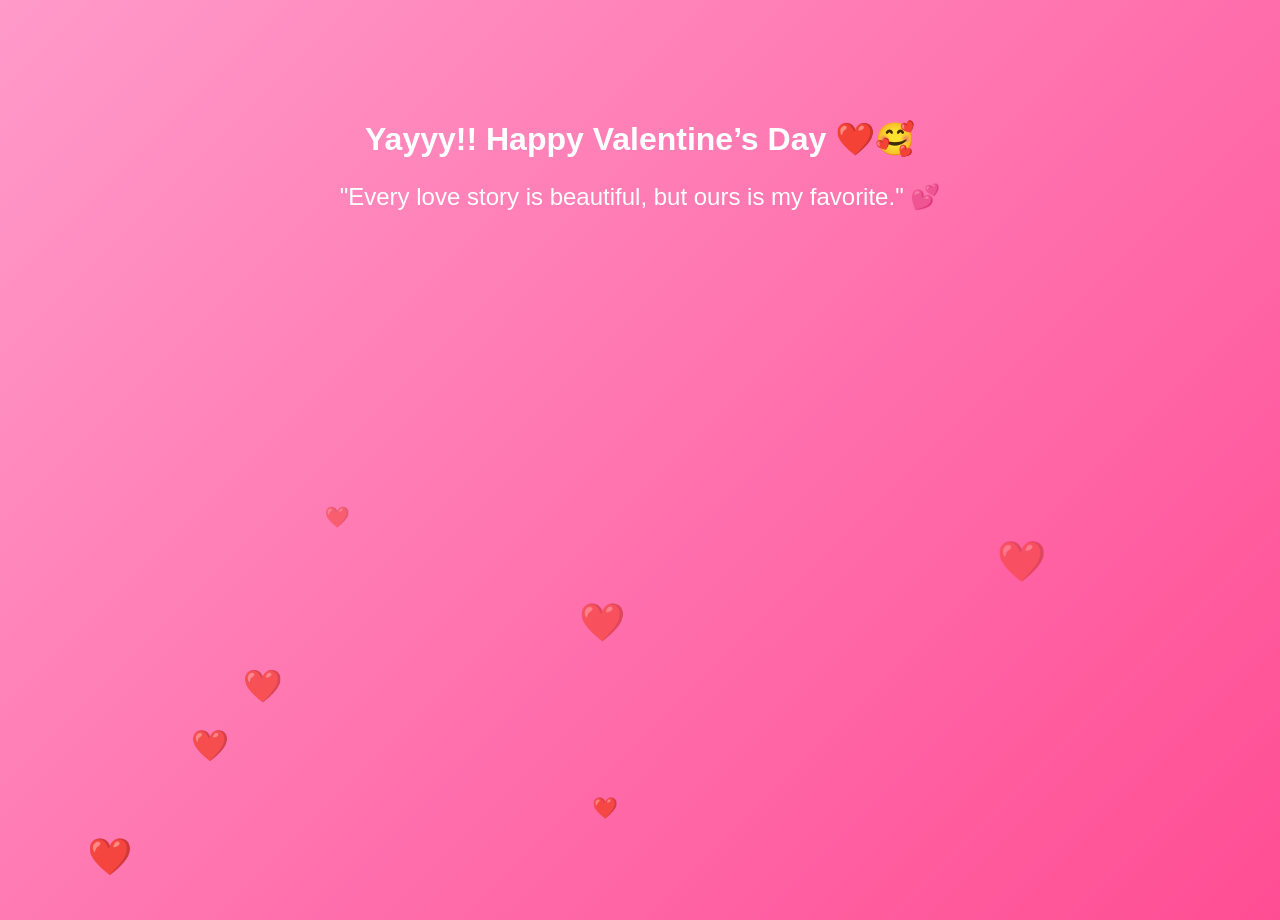
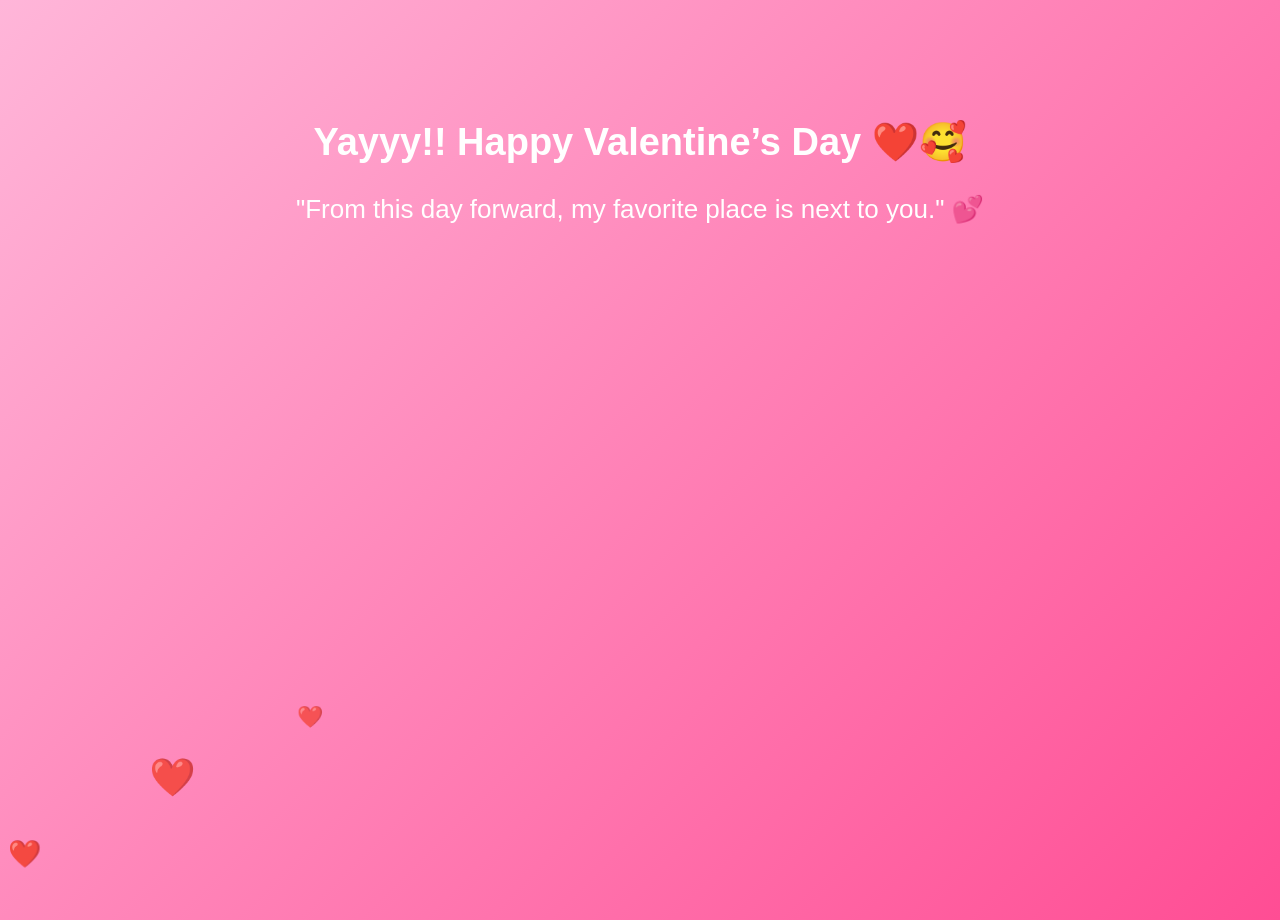
Before and after one commit to anudeepika-cpu/valentine, a plain HTML site: page index.html in a window 1280 px wide. Both pictures are taken after a click on the button "Yes 💖". Drawn offline with Linux system fonts and the light colour scheme.

Commit message:
Update index.html

```diff
--- a/index.html
+++ b/index.html
@@ -10,14 +10,14 @@ body {
   height: 100vh;
   font-family: Arial, sans-serif;
   text-align: center;
-  background: linear-gradient(135deg, #ff9ac9, #ff4d94);
+  background: linear-gradient(135deg, #ffb6d9, #ff4d94);
   color: white;
   position: relative;
 }
 
 h1 {
   margin-top: 80px;
-  font-size: 32px;
+  font-size: 34px;
 }
 
 button {
@@ -27,7 +27,7 @@ button {
   border-radius: 15px;
   cursor: pointer;
   position: absolute;
-  transition: 0.2s;
+  transition: 0.3s ease;
 }
 
 #yesBtn {
@@ -63,7 +63,7 @@ button {
   position: absolute;
   bottom: -20px;
   font-size: 20px;
-  animation: float 6s linear infinite;
+  animation: float 10s linear infinite; /* slower hearts */
 }
 
 @keyframes float {
@@ -102,7 +102,7 @@ function showPopup() {
 
   setTimeout(() => {
     popup.style.display = "none";
-  }, 3000);
+  }, 5000); // NOW 5 seconds instead of 3
 
   index++;
 }
@@ -115,19 +115,17 @@ function moveNo() {
   noBtn.style.top = Math.random() * maxY + "px";
 
   let currentSize = parseInt(window.getComputedStyle(yesBtn).fontSize);
-  yesBtn.style.fontSize = (currentSize + 6) + "px";
-  yesBtn.style.padding = "25px 50px";
+  yesBtn.style.fontSize = (currentSize + 4) + "px";
+  yesBtn.style.padding = "25px 55px";
 
   showPopup();
 }
 
 noBtn.addEventListener("mouseenter", moveNo);
-
 noBtn.addEventListener("touchstart", function(e){
   e.preventDefault();
   moveNo();
 });
-
 noBtn.addEventListener("click", function(e){
   e.preventDefault();
   moveNo();
@@ -135,9 +133,11 @@ noBtn.addEventListener("click", function(e){
 
 function sayYes() {
   document.body.innerHTML = `
-    <h1 style="margin-top:120px;">Yayyy!! Happy Valentine’s Day ❤️🥰</h1>
-    <p style="font-size:24px; margin-top:25px;">
-      "Every love story is beautiful, but ours is my favorite." 💕
+    <h1 style="margin-top:120px; font-size:38px;">
+      Yayyy!! Happy Valentine’s Day ❤️🥰
+    </h1>
+    <p style="font-size:26px; margin-top:30px;">
+      "From this day forward, my favorite place is next to you." 💕
     </p>
   `;
 }
@@ -152,10 +152,10 @@ function createHeart() {
 
   setTimeout(() => {
     heart.remove();
-  }, 6000);
+  }, 10000);
 }
 
-setInterval(createHeart, 400);
+setInterval(createHeart, 800); /* slower heart generation */
 </script>
 
 </body>
```
